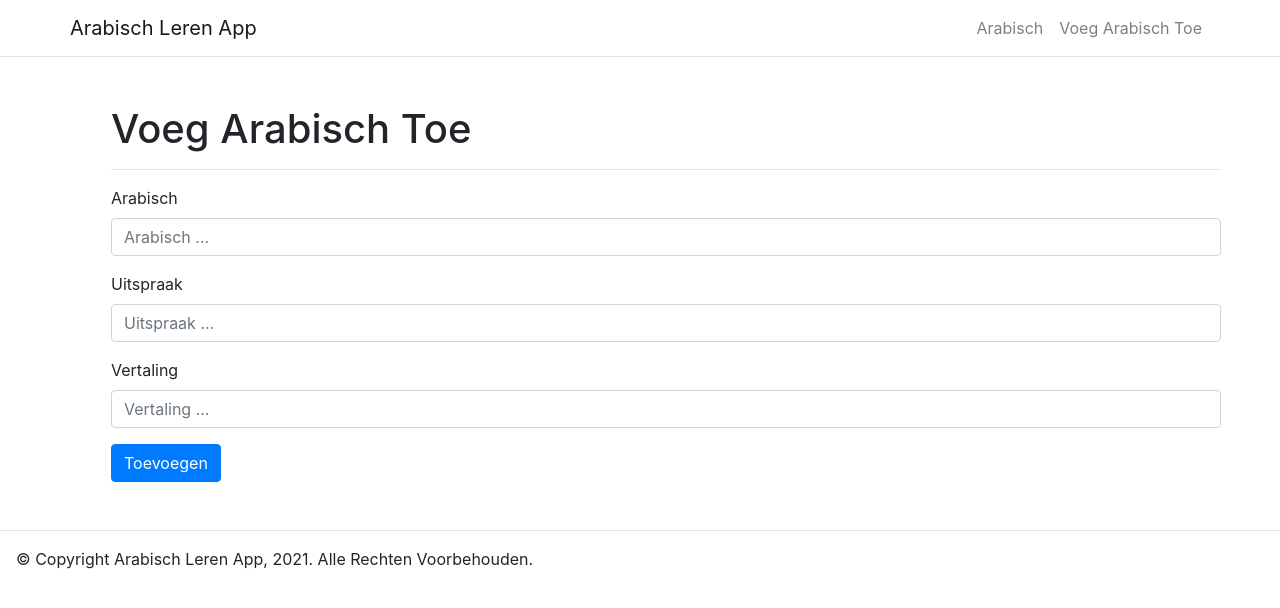
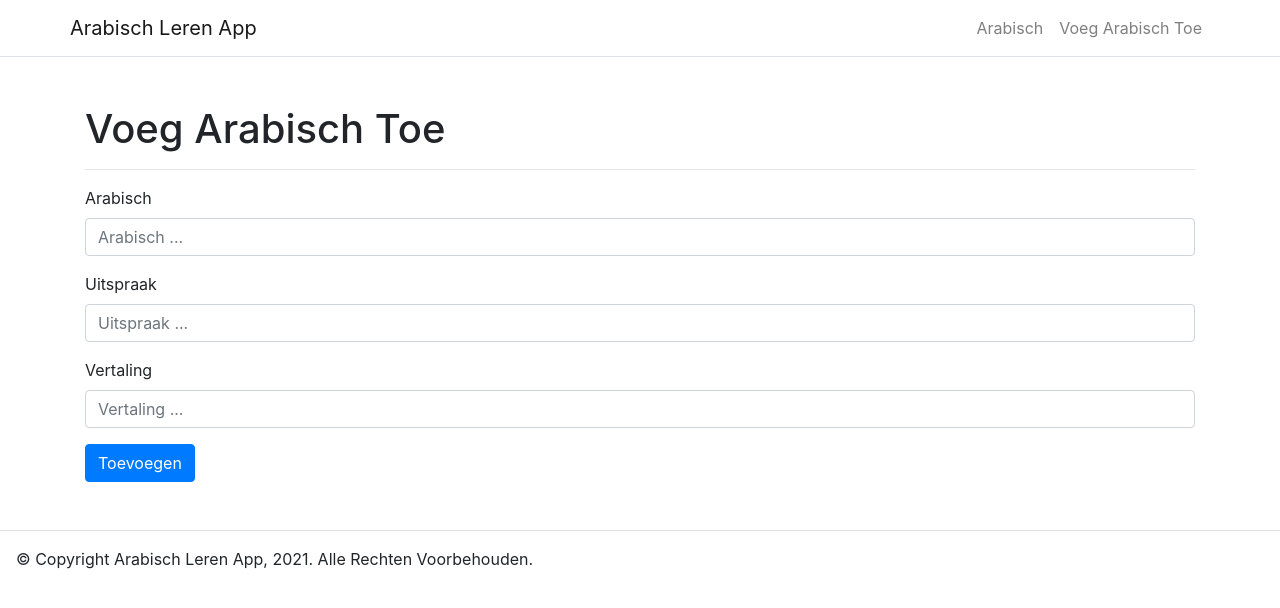
Before and after one commit to RedouanBou/arabisch-leren-app, a React (Create React App) app: page /arabisch-leren-app/add-translation in a window 1280 px wide. Shown: the top 608 px of the page. Built offline with nearby package versions, Linux system fonts and the light colour scheme.

Commit message:
Added mt-5 class in AddTranslation

```diff
--- a/src/pages/AddTranslation.js
+++ b/src/pages/AddTranslation.js
@@ -61,8 +61,8 @@ class AddTranslation extends PureComponent {
 
     render() {
         return(
-            <Container className="p-0 m-5">
-                <Container className="m-5">
+            <Container className="p-0 mt-5">
+                <Container className="mt-5">
                     <h1>Voeg Arabisch Toe</h1>
                     <hr />
                     <Form className="form" onSubmit={this.handleSubmit.bind(this)}>
```
